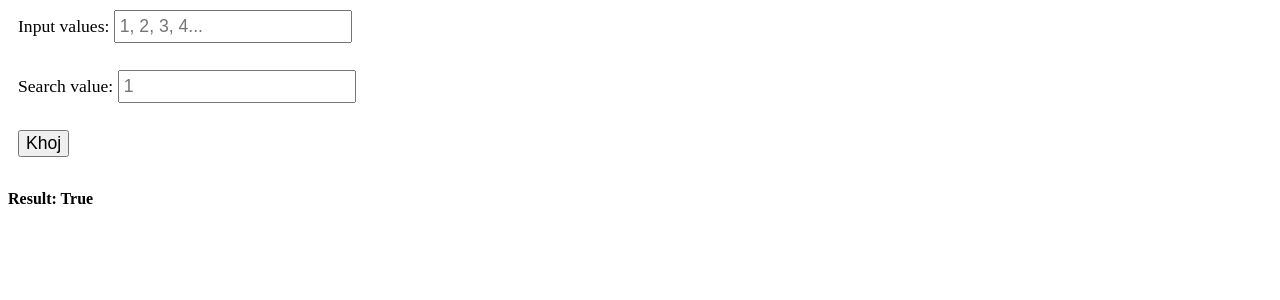
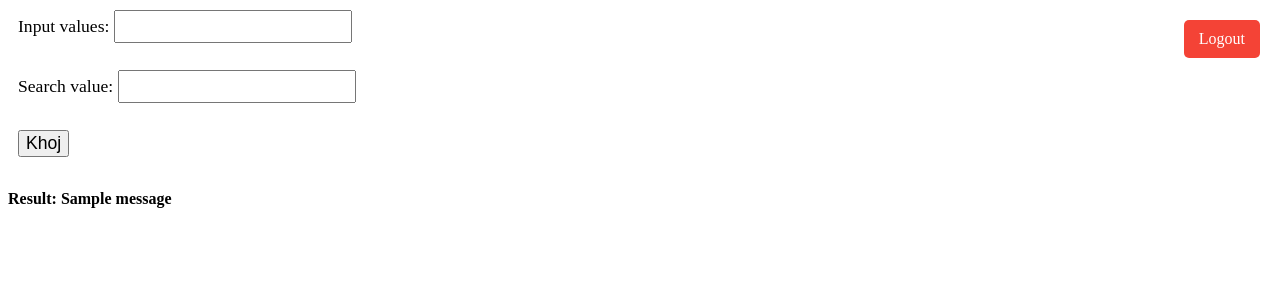
Before and after one commit to mehedi-softdev/python_project_evidentbd, a Django app: template templates/myapp/khoj_the_search.html in a window 1280 px wide. Shown: the top 300 px of the page. Run offline with Django 4.2, Linux system fonts and the light colour scheme; the template is opened without the code that fills it, so the values that code supplies are empty; tables that the repository leaves empty hold one stand-in row (values such as "Sample post"); one stand-in notice (Sample message) is shown.

Commit message:
auth modified and khoj the search added

```diff
--- a/assets/myapp/css/auth_style.css
+++ b/assets/myapp/css/auth_style.css
@@ -205,6 +205,10 @@ input.email, input.text.w3lpass {
 
 :-ms-input-placeholder {
   color: #fff;
+}
+
+input {
+  margin-bottom: 10px;
 }
 
 input[type="submit"] {
--- a/myapp/urls.py
+++ b/myapp/urls.py
@@ -5,6 +5,10 @@ from myapp import views
 urlpatterns = [
     # path defined for registration template
     path('', views.home, name="home"),
-    path('login/', views.login, name="login"),
-    path('registration/', views.registration, name="registration"),
+    path('accounts/login/', views.login_user, name="login"),
+    path('accounts/registration/', views.registration, name="registration"),
+    path('accounts/logout/', views.logout_user, name="logout"),
+
+    # khoj the search
+    path('khoj_the_search/', views.khoj_the_search, name="khoj_the_search"),
 ]
--- a/static/myapp/css/auth_style.css
+++ b/static/myapp/css/auth_style.css
@@ -205,6 +205,10 @@ input.email, input.text.w3lpass {
 
 :-ms-input-placeholder {
   color: #fff;
+}
+
+input {
+  margin-bottom: 10px;
 }
 
 input[type="submit"] {
--- a/templates/myapp/khoj_the_search.html
+++ b/templates/myapp/khoj_the_search.html
@@ -1,4 +1,5 @@
 {% extends 'base.html' %}
+
 
 {% block css %}
     <style>
@@ -15,23 +16,72 @@
             font-size: 1.1rem;
             padding: 4px;
         }
+        .logout-btn {
+            position: fixed;
+            top: 20px;
+            right: 20px;
+        }
+
+        .logout-btn a {
+            display: inline-block;
+            padding: 10px 15px;
+            background-color: #f44336;
+            color: #ffffff;
+            text-decoration: none;
+            border-radius: 5px;
+        }
+
+        .logout-btn a:hover {
+            background-color: #df1e0d;
+        }
     </style>
 {% endblock %}
 
 {% block content %}
-    <form action="#" method="post">
+
+<!-- logout button -->
+<div class="logout-btn">
+    <a href="/accounts/logout/">Logout</a>
+</div>
+<!-- khoj the search form -->
+    <form action="/khoj_the_search/" method="post">
         {% csrf_token %}
         <div class="common">
-            Input values: <input type="text" name="input_values" class="common_field" placeholder="1, 2, 3, 4..." required>
+            Input values: <input type="text" class="common_field" name="comma_separated_input"
+            value="{{data.array|default:''}}" id="commaSeparatedInput" oninput="validateInput(this)" required>
+            <div id="error-message" style="color: red; display: none;">Please enter comma-separated values only.</div>
         </div>
         <div class="common">
-            Search value: <input type="text" maxlength="1" name="input_value" class="common_field" placeholder="1" required>
+            Search value: <input type="text" pattern="-?[0-9]+" name="search_key" class="common_field"
+            value="{{data.search_key|default:''}}" required>
         </div>
         <div class="common">
             <button type="submit">Khoj</button>
         </div>
     </form>
     <div>
-        <span style="font-weight: 600;">Result: True</span>
+        <span style="font-weight: 600;">Result:
+            {% if messages %}
+				{% for message in messages %}
+					<span> {{message}} </span>
+				{% endfor %}
+			</ul>
+			{% endif %}</span>
     </div>
 {% endblock %}
+
+{% block js %}
+<script>
+    function validateInput(inputField) {
+        const regex = /^(\d+\s*,\s*)*\d+$/;
+
+        const errorMessage = document.getElementById("error-message");
+
+        if (regex.test(inputField.value)) {
+            errorMessage.style.display = "none";
+        } else {
+            errorMessage.style.display = "block";
+        }
+    }
+</script>
+{% endblock %}
--- a/templates/myapp/login.html
+++ b/templates/myapp/login.html
@@ -25,7 +25,7 @@
 					<input class="text" type="password" name="password" placeholder="Password" required="">
 					<input type="submit" value="Login">
 				</form>
-				<p>Don't have an Account? <a href="/registration"> Register now!</a></p>
+				<p>Don't have an Account? <a href="/accounts/registration/"> Register now!</a></p>
 			</div>
 		</div>
 		<!-- copyright -->
```
Also changed, not shown: myapp/models.py (+1 -6 lines), myapp/views.py (+75 -26 lines), templates/myapp/registration.html (+4 -3 lines), mainsite/settings.py (line endings or trailing spaces), myapp/migrations/0001_initial.py (deleted), myapp/migrations/__init__.py (deleted).
